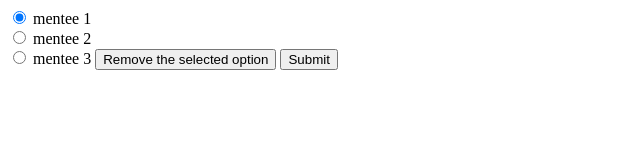
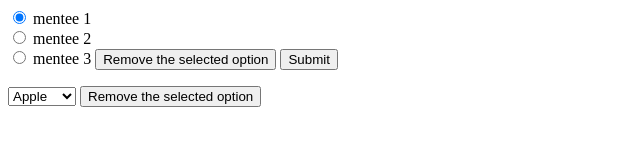
Before and after one commit to kpraneethGupta/kpg, a plain HTML site: page index.html in a window 1280 px wide. Shown: the whole page, without its empty margins (0-640 px from the left). Drawn offline with Linux system fonts and the light colour scheme.

Commit message:
Update index.html

```diff
--- a/index.html
+++ b/index.html
@@ -10,6 +10,15 @@
      <input type="button" onclick="removeOption()" value="Remove the selected option">
       <input type="button" onclick="myFunction()" value="Submit">
   </form>
+   <form>
+<select id="mySelect">
+  <option>Apple</option>
+  <option>Pear</option>
+  <option>Banana</option>
+  <option>Orange</option>
+</select>
+<input type="button" onclick="removeOption()" value="Remove the selected option">
+</form>
   <script>
 function removeOption() {
     var x = document.getElementById("mySelect");
```
